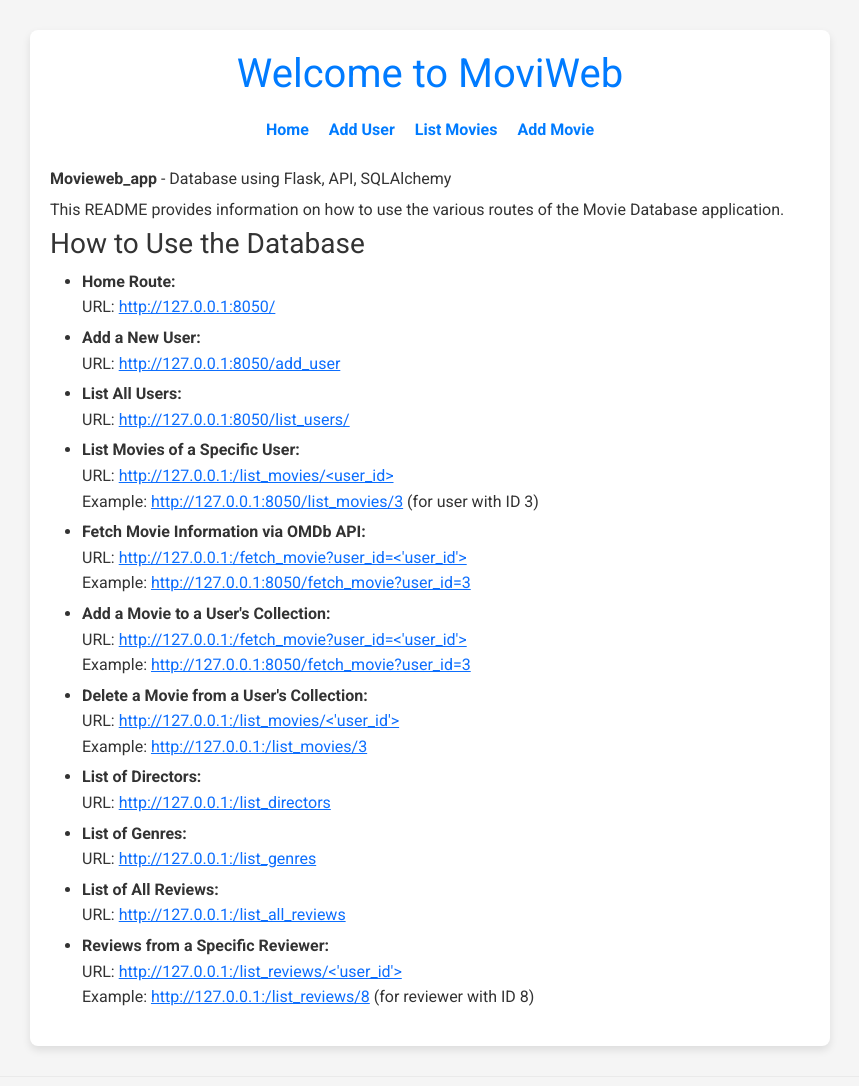
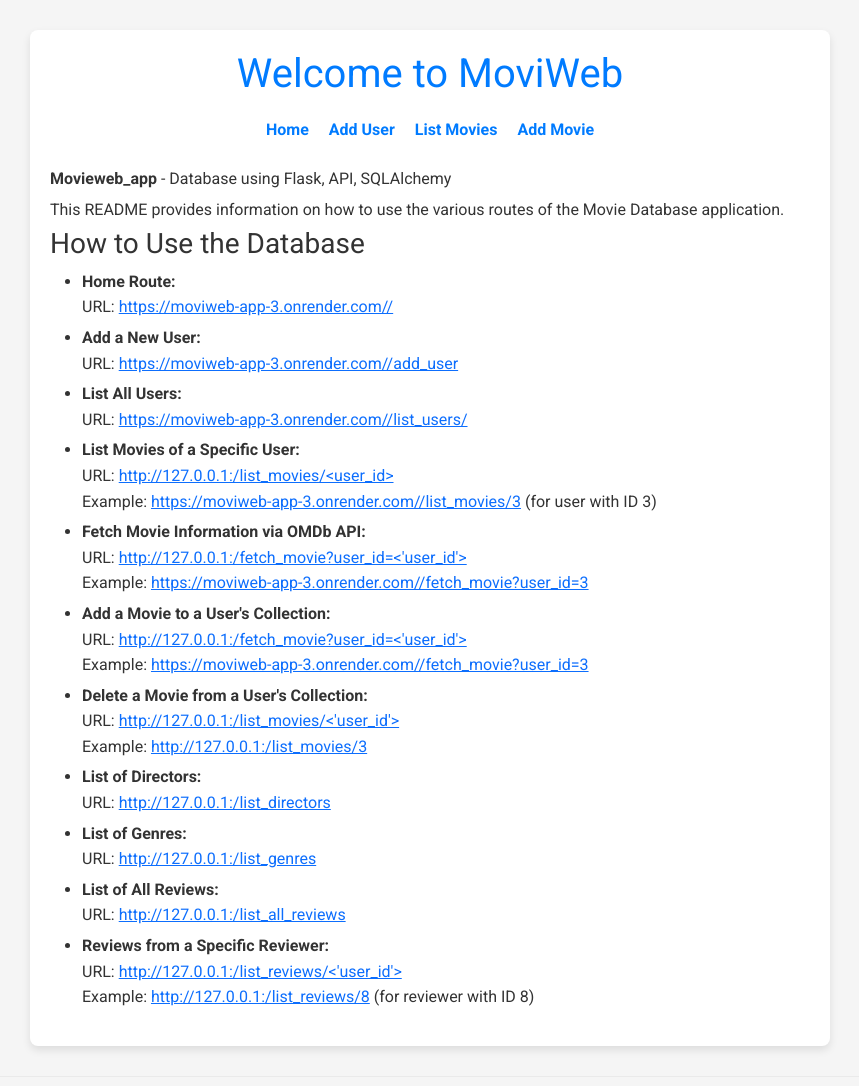
Before and after one commit to chanieasmamaw-179/moviweb_app, a Flask app: page / in a window 1280 px wide. Shown: the top 1086 px of the page, without its empty margins (210-1069 px from the left). Run offline with Flask 3, Linux system fonts and the light colour scheme.

Commit message:
updated home.html

```diff
--- a/templates/home.html
+++ b/templates/home.html
@@ -79,32 +79,32 @@
 
         <h3>How to Use the Database</h3>
         <ul>
-            <li><strong>Home Route:</strong><br>URL: <a href="http://127.0.0.1:8050/">http://127.0.0.1:8050/</a></li>
+            <li><strong>Home Route:</strong><br>URL: <a href="https://moviweb-app-3.onrender.com//">https://moviweb-app-3.onrender.com//</a></li>
 
-            <li><strong>Add a New User:</strong><br>URL: <a href="http://127.0.0.1:8050/add_user">http://127.0.0.1:8050/add_user</a></li>
+            <li><strong>Add a New User:</strong><br>URL: <a href="https://moviweb-app-3.onrender.com//add_user">https://moviweb-app-3.onrender.com//add_user</a></li>
 
-            <li><strong>List All Users:</strong><br>URL: <a href="http://127.0.0.1:8050/list_users/">http://127.0.0.1:8050/list_users/</a></li>
+            <li><strong>List All Users:</strong><br>URL: <a href="https://moviweb-app-3.onrender.com//list_users/">https://moviweb-app-3.onrender.com//list_users/</a></li>
 
-            <li><strong>List Movies of a Specific User:</strong><br>URL: <a href="http://127.0.0.1:8050/list_movies/&lt;user_id&gt;">http://127.0.0.1:/list_movies/&lt;user_id&gt;</a><br>
-            Example: <a href="http://127.0.0.1:8050/list_movies/3">http://127.0.0.1:8050/list_movies/3</a> (for user with ID 3)</li>
+            <li><strong>List Movies of a Specific User:</strong><br>URL: <a href="https://moviweb-app-3.onrender.com//list_movies/&lt;user_id&gt;">http://127.0.0.1:/list_movies/&lt;user_id&gt;</a><br>
+            Example: <a href="https://moviweb-app-3.onrender.com//list_movies/3">https://moviweb-app-3.onrender.com//list_movies/3</a> (for user with ID 3)</li>
 
-            <li><strong>Fetch Movie Information via OMDb API:</strong><br>URL: <a href="http://127.0.0.1:8050/fetch_movie?user_id=&lt;'user_id'&gt;">http://127.0.0.1:/fetch_movie?user_id=&lt;'user_id'&gt;</a><br>
-            Example: <a href="http://127.0.0.1:8050/fetch_movie?user_id=3">http://127.0.0.1:8050/fetch_movie?user_id=3</a></li>
+            <li><strong>Fetch Movie Information via OMDb API:</strong><br>URL: <a href="https://moviweb-app-3.onrender.com//fetch_movie?user_id=&lt;'user_id'&gt;">http://127.0.0.1:/fetch_movie?user_id=&lt;'user_id'&gt;</a><br>
+            Example: <a href="https://moviweb-app-3.onrender.com//fetch_movie?user_id=3">https://moviweb-app-3.onrender.com//fetch_movie?user_id=3</a></li>
 
-            <li><strong>Add a Movie to a User's Collection:</strong><br>URL: <a href="http://127.0.0.1:8050/fetch_movie?user_id=&lt;'user_id'&gt;">http://127.0.0.1:/fetch_movie?user_id=&lt;'user_id'&gt;</a><br>
-            Example: <a href="http://127.0.0.1:8050/fetch_movie?user_id=3">http://127.0.0.1:8050/fetch_movie?user_id=3</a></li>
+            <li><strong>Add a Movie to a User's Collection:</strong><br>URL: <a href="https://moviweb-app-3.onrender.com//fetch_movie?user_id=&lt;'user_id'&gt;">http://127.0.0.1:/fetch_movie?user_id=&lt;'user_id'&gt;</a><br>
+            Example: <a href="https://moviweb-app-3.onrender.com//fetch_movie?user_id=3">https://moviweb-app-3.onrender.com//fetch_movie?user_id=3</a></li>
 
-            <li><strong>Delete a Movie from a User's Collection:</strong><br>URL: <a href="http://127.0.0.1:8050/list_movies/&lt;'user_id'&gt;">http://127.0.0.1:/list_movies/&lt;'user_id'&gt;</a><br>
-            Example: <a href="http://127.0.0.1:8050/list_movies/3">http://127.0.0.1:/list_movies/3</a></li>
+            <li><strong>Delete a Movie from a User's Collection:</strong><br>URL: <a href="https://moviweb-app-3.onrender.com//list_movies/&lt;'user_id'&gt;">http://127.0.0.1:/list_movies/&lt;'user_id'&gt;</a><br>
+            Example: <a href="https://moviweb-app-3.onrender.com//list_movies/3">http://127.0.0.1:/list_movies/3</a></li>
 
-            <li><strong>List of Directors:</strong><br>URL: <a href="http://127.0.0.1:8050/list_directors">http://127.0.0.1:/list_directors</a></li>
+            <li><strong>List of Directors:</strong><br>URL: <a href="https://moviweb-app-3.onrender.com//list_directors">http://127.0.0.1:/list_directors</a></li>
 
-            <li><strong>List of Genres:</strong><br>URL: <a href="http://127.0.0.1:8050/list_genres">http://127.0.0.1:/list_genres</a></li>
+            <li><strong>List of Genres:</strong><br>URL: <a href="https://moviweb-app-3.onrender.com//list_genres">http://127.0.0.1:/list_genres</a></li>
 
-            <li><strong>List of All Reviews:</strong><br>URL: <a href="http://127.0.0.1:8050/list_all_reviews">http://127.0.0.1:/list_all_reviews</a></li>
+            <li><strong>List of All Reviews:</strong><br>URL: <a href="https://moviweb-app-3.onrender.com//list_all_reviews">http://127.0.0.1:/list_all_reviews</a></li>
 
-            <li><strong>Reviews from a Specific Reviewer:</strong><br>URL: <a href="http://127.0.0.1:8050/list_reviews/&lt;'user_id'&gt;">http://127.0.0.1:/list_reviews/&lt;'user_id'&gt;</a><br>
-            Example: <a href="http://127.0.0.1:8050/list_reviews/8">http://127.0.0.1:/list_reviews/8</a> (for reviewer with ID 8)</li>
+            <li><strong>Reviews from a Specific Reviewer:</strong><br>URL: <a href="https://moviweb-app-3.onrender.com//list_reviews/&lt;'user_id'&gt;">http://127.0.0.1:/list_reviews/&lt;'user_id'&gt;</a><br>
+            Example: <a href="https://moviweb-app-3.onrender.com//list_reviews/8">http://127.0.0.1:/list_reviews/8</a> (for reviewer with ID 8)</li>
         </ul>
     </div>
 
```
